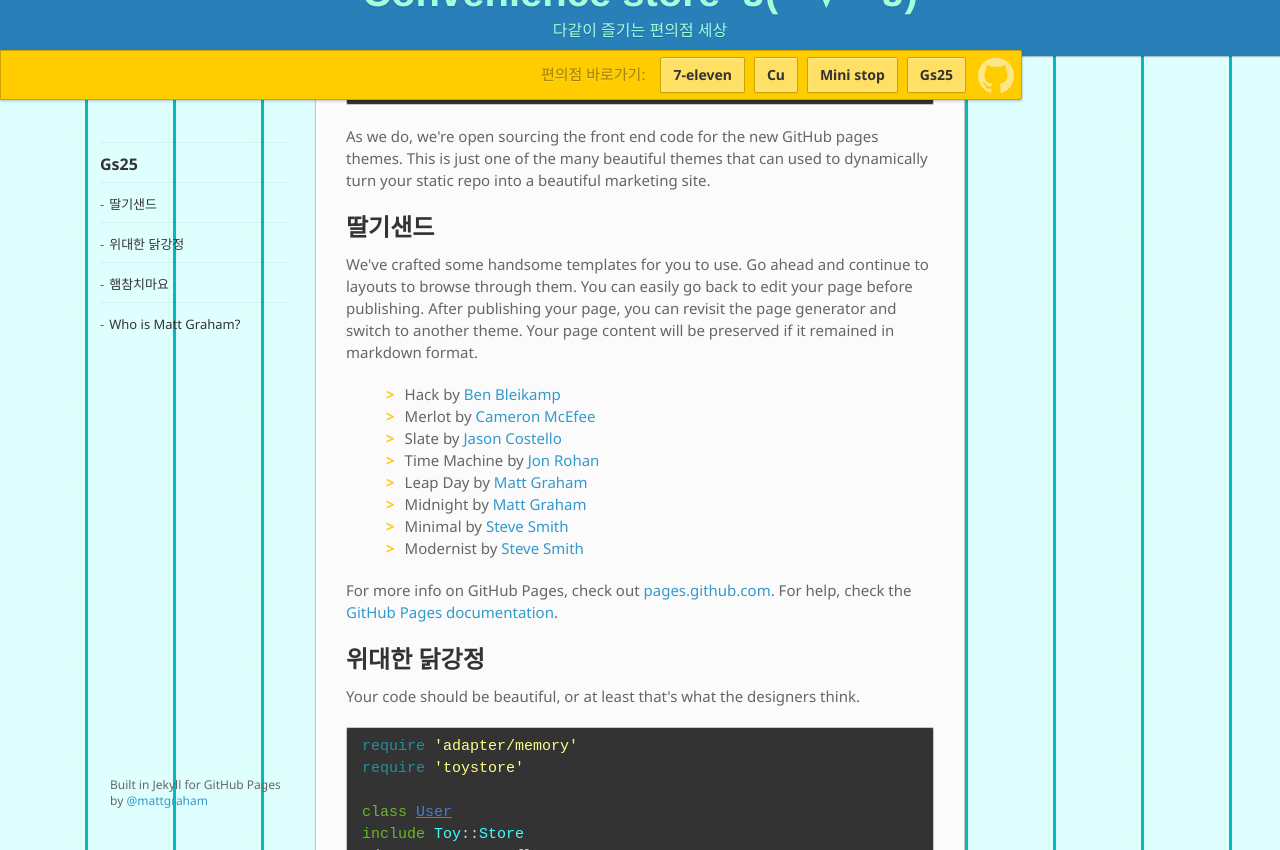
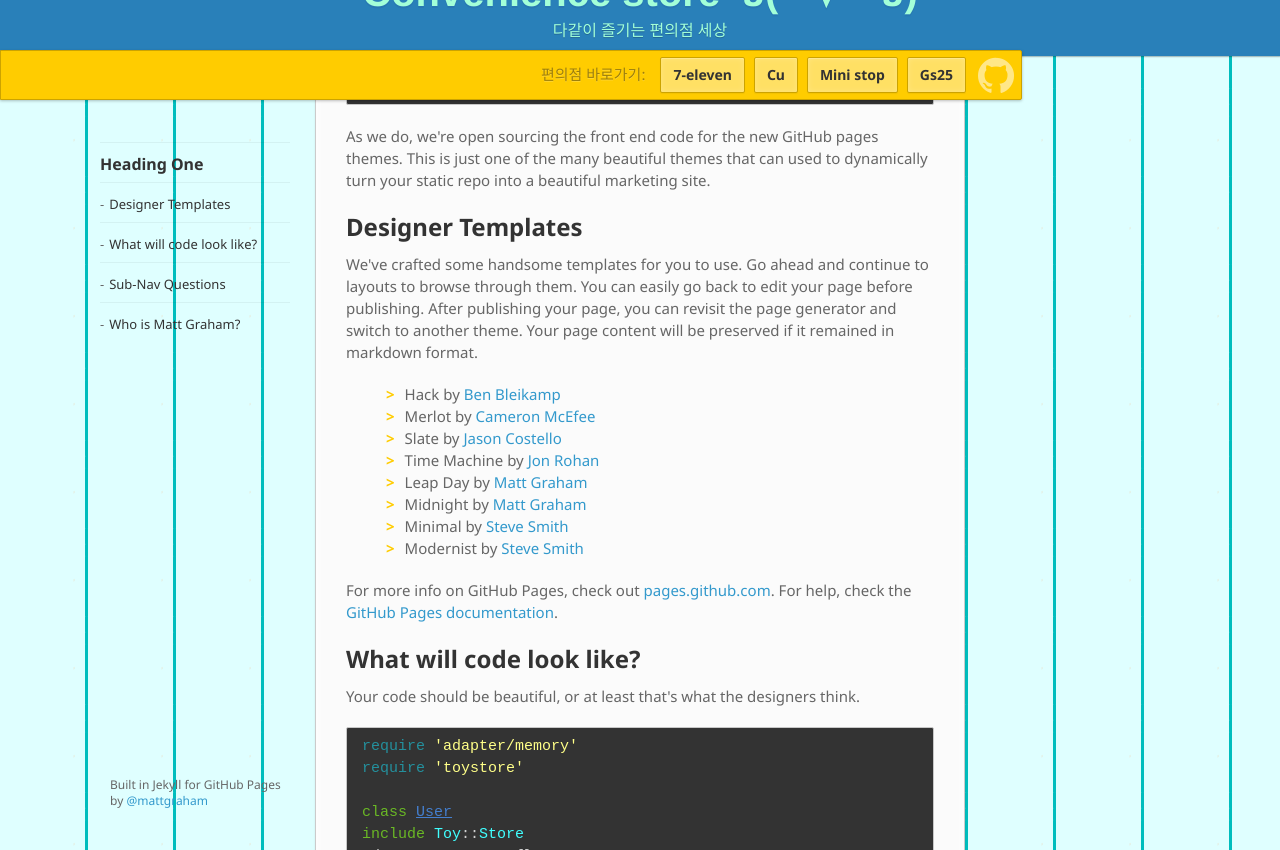
Before and after one commit to Jason-Yeon/junghyunson.github.com, a Jekyll site: the page built from index.md, in a window 1280 px wide and 900 px high, scrolled down 654 px, cut to the strip 50-900 px from the top of the window. Built offline with Jekyll 4.4.1, drawn with Linux system fonts in a browser that asks for light colours; nearby versions of some CDN libraries; some web fonts are replaced; some of the changed text lies outside the part shown.

Commit message:
Update home.html

```diff
--- a/_layouts/home.html
+++ b/_layouts/home.html
@@ -7,7 +7,7 @@
     {% include page-nav.html %}
 
   <section>
-    <h1>Gs25</h1>
+    <h1>Heading One</h1>
     <p>This automatic page generator is the easiest way to create beautiful pages for all of your projects. Author your page content here using GitHub Flavored Markdown, select a template crafted by a designer, and publish. After your page is generated, you can check out the new branch:</p>
 
     <p><img src="http://f.cl.ly/items/1f3f0U0A3x0P1Z022y1Q/532999_10150681079447771_501672770_9454022_1744955305_n.jpeg" alt="New Haven South Beach by Matt Graham"></p>
@@ -19,7 +19,7 @@
 
     <p>As we do, we're open sourcing the front end code for the new GitHub pages themes. This is just one of the many beautiful themes that can used to dynamically turn your static repo into a beautiful marketing site.  </p>
 
-    <h2>딸기샌드</h2>
+    <h2>Designer Templates</h2>
 
     <p>We've crafted some handsome templates for you to use. Go ahead and continue to layouts to browse through them. You can easily go back to edit your page before publishing. After publishing your page, you can revisit the page generator and switch to another theme. Your page content will be preserved if it remained in markdown format.</p>
 
@@ -36,7 +36,7 @@
 
     <p>For more info on GitHub Pages, check out <a href="http://pages.github.com/">pages.github.com</a>. For help, check the <a href="http://help.github.com/pages">GitHub Pages documentation</a>.</p>
 
-    <h2>위대한 닭강정</h2>
+    <h2>What will code look like?</h2>
 
     <p>Your code should be beautiful, or at least that's what the designers think. </p>
 
@@ -121,7 +121,7 @@
 
     <p>Inline code would look a little different. <code>We want you to see</code> where it is, but its going to be a little less noticeable. It might also be as simple as <code>:hover</code> and as unique as <code>:first-child</code>. It is up to you. </p>
 
-    <h2>햄참치마요</h2>
+    <h2>Sub-Nav Questions</h2>
 
     <p>The sub-navigation is automatically generated using a little JS based on the H1 and H2 tags in your markdown file. The goal was to make it a quick <code>and exciting</code> way to write a markdown file and create an amazing pages site.  </p>
 
```
